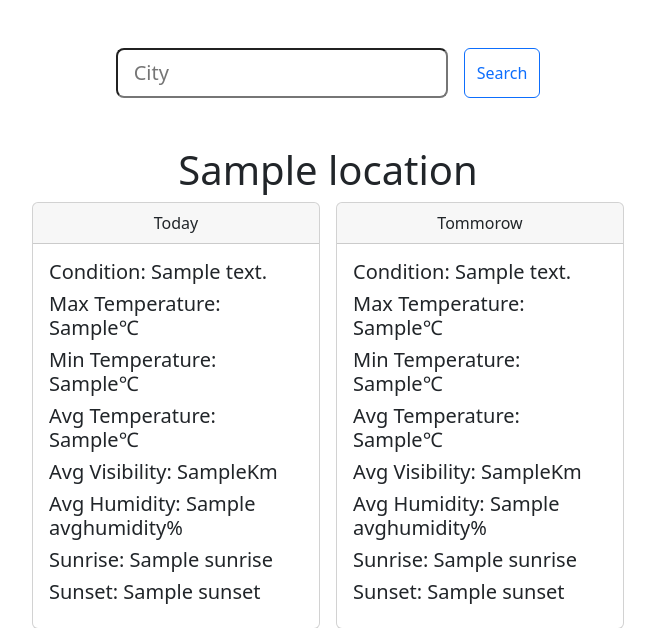
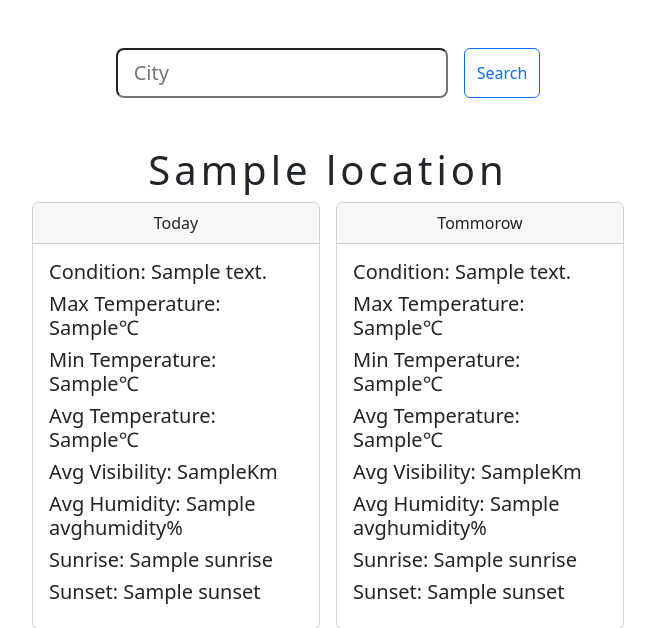
Before and after one commit to darkdevil18/weather-app-flask, a Flask app: template api/templates/index.html in a window 1280 px wide. Shown: the part 58-686 px from the top of the page, without its empty margins (312-967 px from the left). Run offline with Flask 2, Linux system fonts and the light colour scheme; the template is opened without the code that fills it: most values are stand-ins (such as "Sample title", 1, 10 or a date in 2020).

Commit message:
Update index.html

```diff
--- a/api/templates/index.html
+++ b/api/templates/index.html
@@ -11,7 +11,7 @@ Weather App
 {% block result %}
 <section class="continer-md vstack mt-5 text-center">
     {% if not data.error %}
-    <h1 className="text-light text-center">{{data.location.name}}</h1>
+    <h1 className="text-light text-center" style="letter-spacing: 4px;">{{data.location.name}}</h1>
     <div class="d-flex flex-column flex-md-row justify-content-center align-items-center gap-3">
         <div class="card" style="width: 18rem;text-align: left;">
             <div class="card-header text-center text-bold">Today</div>
```
